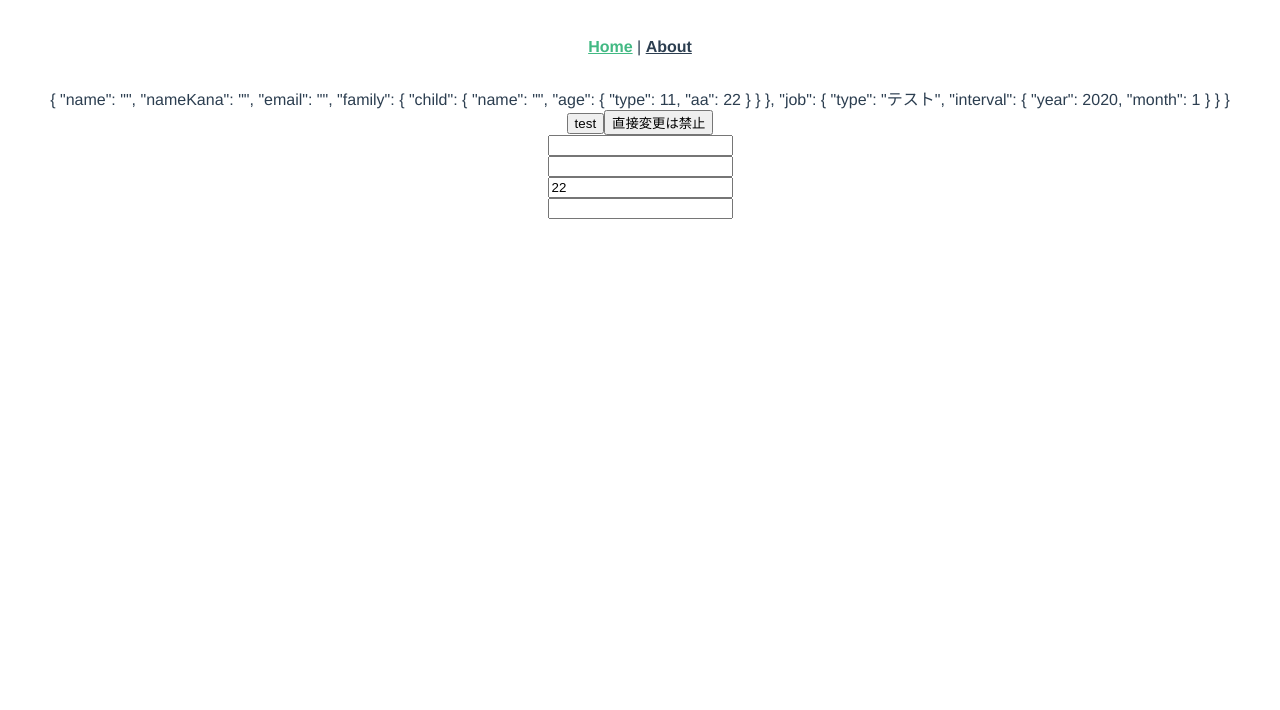
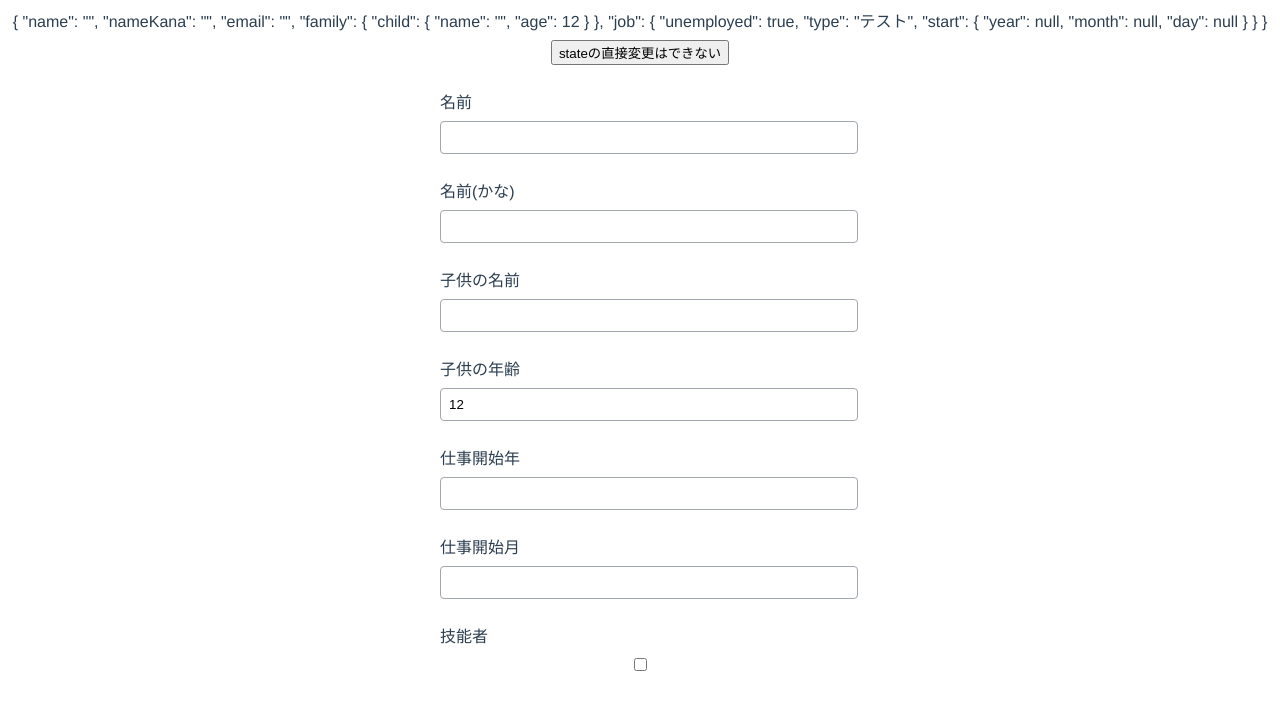
Before and after one commit to Uki884/vue-provide-form, a Vue app: page / in a window 1280 px wide. Shown: the top 710 px of the page. Built offline with nearby package versions, Linux system fonts and the light colour scheme.

Commit message:
一旦完成

```diff
--- a/src/App.vue
+++ b/src/App.vue
@@ -1,8 +1,4 @@
 <template>
-  <div id="nav">
-    <router-link to="/">Home</router-link> |
-    <router-link to="/about">About</router-link>
-  </div>
   <router-view />
 </template>
 
--- /dev/null
+++ b/src/components/atoms/BaseForm.vue
@@ -0,0 +1,18 @@
+<template>
+  <div class="base-form">
+    <slot />
+  </div>
+</template>
+
+<script lang="ts">
+import { defineComponent, computed } from "vue";
+
+export default defineComponent({});
+</script>
+
+<style scoped lang="scss">
+.base-form {
+  width: 400px;
+  margin: 0 auto;
+}
+</style>
--- a/src/components/atoms/BaseInput.vue
+++ b/src/components/atoms/BaseInput.vue
@@ -7,10 +7,18 @@ import { defineComponent, computed } from "vue";
 
 export default defineComponent({
   props: {
-    value: String,
+    value: [String, Number],
     keyName: String
   }
 });
 </script>
 
-<style scoped lang="scss"></style>
+<style scoped lang="scss">
+input {
+  outline: none;
+  border: 1px solid #a1a6af;
+  border-radius: 4px;
+  width: 100%;
+  padding: 8px;
+}
+</style>
--- /dev/null
+++ b/src/components/atoms/FormItem.vue
@@ -0,0 +1,30 @@
+<template>
+  <div class="form-item">
+    <form-label :label="label" />
+    <slot />
+  </div>
+</template>
+
+<script lang="ts">
+import { defineComponent, computed } from "vue";
+import FormLabel from "@/components/atoms/FormLabel.vue";
+
+export default defineComponent({
+  components: {
+    FormLabel
+  },
+  props: {
+    label: {
+      type: String,
+      default: ""
+    }
+  }
+});
+</script>
+
+<style scoped lang="scss">
+.form-item {
+  margin: 0 auto;
+  margin-bottom: 24px;
+}
+</style>
--- /dev/null
+++ b/src/components/atoms/FormLabel.vue
@@ -0,0 +1,27 @@
+<template>
+  <div class="form-label">
+    {{ label }}
+  </div>
+</template>
+
+<script lang="ts">
+import { defineComponent, computed } from "vue";
+
+export default defineComponent({
+  props: {
+    label: {
+      type: String,
+      default: ""
+    }
+  }
+});
+</script>
+
+<style scoped lang="scss">
+.form-label {
+  margin-bottom: 8px;
+  display: flex;
+  align-items: center;
+  position: relative;
+}
+</style>
--- a/src/components/organisms/UserForm/FormContent.vue
+++ b/src/components/organisms/UserForm/FormContent.vue
@@ -1,54 +1,73 @@
 <template>
-  <div class="form">
-    <button @click="useSetValue('name', 'aaaaaa')">test</button>
-    <button @click="directSet">直接変更は禁止</button>
-    <div class="form-item">
-      <InputText :inputItem="inputItems.name" />
-    </div>
-    <div class="form-item">
-      <InputText :inputItem="inputItems.nameKana" />
-    </div>
-    <div class="form-item">
-      <InputText :inputItem="inputItems.family_child_age_aa" />
-    </div>
-    <div class="form-item">
+  <base-form>
+    <form-item>
+      <button @click="directSetValue">stateの直接変更はできない</button>
+    </form-item>
+    <user-info />
+    <form-item label="子供の名前">
       <InputText :inputItem="inputItems.family_child_name" />
-    </div>
-  </div>
+    </form-item>
+    <form-item label="子供の年齢">
+      <InputText :inputItem="inputItems.family_child_age" />
+    </form-item>
+    <form-item label="仕事開始年">
+      <InputText :inputItem="inputItems.job_start_year" />
+    </form-item>
+    <form-item label="仕事開始月">
+      <InputText :inputItem="inputItems.job_start_month" />
+    </form-item>
+    <form-item label="技能者">
+      <input
+        :value="inputItems.job_unemployed.value"
+        @input="
+          inputItems.job_unemployed.setValue(
+            inputItems.job_unemployed.keyName,
+            $event.target.checked
+          )
+        "
+        type="checkbox"
+      />
+    </form-item>
+  </base-form>
 </template>
 
 <script lang="ts">
 import { defineComponent, computed } from "vue";
-import { useUserStore } from "@/views/User/userFormStore";
+import { useComponentStore } from "@/compositions/componentStore";
 import InputText from "@/components/molecules/InputText.vue";
+import BaseForm from "@/components/atoms/BaseForm.vue";
+import FormItem from "@/components/atoms/FormItem.vue";
+import UserInfo from "@/components/organisms/UserForm/UserInfo.vue";
+import { UserFormKey } from "@/compositions/storeKeys";
 
 export default defineComponent({
   name: "FormContent",
   components: {
-    InputText
+    BaseForm,
+    FormItem,
+    InputText,
+    UserInfo
   },
   setup(props, context) {
-    const { inputs, useSetValue, useInput } = useUserStore();
+    const { inputs, useSetValue, useInputs } = useComponentStore(UserFormKey);
 
-    const directSet = () => {
+    const directSetValue = () => {
       inputs.name = "aaaa";
     };
 
-    const inputItems = useInput(inputs);
+    const inputItems = useInputs(inputs);
     console.log(inputItems);
 
     return {
-      InputText,
       inputItems,
       inputs,
       useSetValue,
-      directSet
+      directSetValue
     };
   }
 });
 </script>
 
-<!-- Add "scoped" attribute to limit CSS to this component only -->
 <style scoped lang="scss">
 h3 {
   margin: 40px 0 0;
--- /dev/null
+++ b/src/components/organisms/UserForm/UserInfo.vue
@@ -0,0 +1,47 @@
+<template>
+  <div class="user-info">
+    <form-item label="名前">
+      <InputText :inputItem="inputItems.name" />
+    </form-item>
+    <form-item label="名前(かな)">
+      <InputText :inputItem="inputItems.nameKana" />
+    </form-item>
+  </div>
+</template>
+
+<script lang="ts">
+import { defineComponent, computed } from "vue";
+import { useComponentStore } from "@/compositions/componentStore";
+import { UserFormKey } from "@/compositions/storeKeys";
+import InputText from "@/components/molecules/InputText.vue";
+import FormItem from "@/components/atoms/FormItem.vue";
+
+export default defineComponent({
+  components: {
+    FormItem,
+    InputText
+  },
+  props: {
+    label: {
+      type: String,
+      default: ""
+    }
+  },
+  setup(props, context) {
+    const { inputs, useSetValue, useInputs } = useComponentStore(UserFormKey);
+    const inputItems = useInputs(inputs);
+    return {
+      inputItems
+    };
+  }
+});
+</script>
+
+<style scoped lang="scss">
+.form-label {
+  margin-bottom: 8px;
+  display: flex;
+  align-items: center;
+  position: relative;
+}
+</style>
--- /dev/null
+++ b/src/compositions/componentStore.ts
@@ -0,0 +1,75 @@
+import { InjectionKey, inject, provide, readonly, reactive } from "vue";
+
+import { set } from "lodash";
+
+const recursiveObject = (objects: any, name: string) => {
+  const items = objects;
+  if (typeof items !== "object") return;
+  const result = {} as any;
+  const recursive = (objects: any, name: string): any => {
+    if (typeof objects !== "object" || !objects) {
+      const reName = name.split(".").join("_");
+      result[reName] = { keyName: name, value: objects };
+      return result;
+    } else if (typeof objects === "object") {
+      for (const object in objects) {
+        recursive(objects[object], name + "." + object);
+      }
+      return result;
+    }
+  };
+
+  return recursive(items, name);
+};
+
+const createInputs = (inputs: any, func: Function) => {
+  const result = {} as any;
+  for (const input of Object.keys(inputs)) {
+    if (typeof inputs[input] !== "object") {
+      const item = {} as any;
+      item.keyName = input;
+      item.value = inputs[input];
+      item.setValue = func;
+      result[input] = item;
+    } else {
+      const items = recursiveObject(inputs[input], input);
+      for (const item of Object.keys(items)) {
+        items[item].setValue = func;
+        result[item] = items[item];
+      }
+    }
+  }
+  return { ...result };
+};
+
+export const useStore = (state: any): any => {
+  const inputs = readonly(state);
+
+  const setValue = (key: string, payload: any) => {
+    set(state, key, payload);
+  };
+
+  const useInputs = (inputs: any) => {
+    return createInputs(inputs, setValue);
+  };
+
+  return {
+    inputs,
+    useSetValue: setValue,
+    useInputs
+  };
+};
+
+export type Store = ReturnType<typeof useStore>;
+
+export const useComponentStore = (key: InjectionKey<Store>) => {
+  const store = inject(key) as Store;
+  if (!store) {
+    throw new Error("store is called without provider.");
+  }
+  return store;
+};
+
+export const provideComponentStore = (key: InjectionKey<Store>, state: any) => {
+  provide(key, useStore(state));
+};
--- /dev/null
+++ b/src/compositions/storeKeys.ts
@@ -0,0 +1,4 @@
+import { InjectionKey } from "vue";
+import { Store } from "@/compositions/componentStore";
+
+export const UserFormKey: InjectionKey<Store> = Symbol("UserForm");
--- a/src/views/User/Index.vue
+++ b/src/views/User/Index.vue
@@ -7,8 +7,9 @@
 
 <script lang="ts">
 import { defineComponent, reactive } from "vue";
-import FormContent from "@/components/organisms/UserForm/FormContent.vue"; // @ is an alias to /src
-import { provideStore, useUserForm } from "@/views/User/userFormStore.ts";
+import FormContent from "@/components/organisms/UserForm/FormContent.vue";
+import { provideComponentStore, useStore } from "@/compositions/componentStore";
+import { UserFormKey } from "@/compositions/storeKeys";
 
 export default defineComponent({
   name: "Home",
@@ -16,30 +17,29 @@ export default defineComponent({
     FormContent
   },
   setup(props, context) {
-    const input = reactive({
+    const state = reactive({
       name: "",
       nameKana: "",
       email: "",
       family: {
         child: {
           name: "",
-          age: {
-            type: 11,
-            aa: 22
-          }
+          age: 12
         }
       },
       job: {
+        unemployed: true,
         type: "テスト",
-        interval: {
-          year: 2020,
-          month: 1
+        start: {
+          year: null,
+          month: null,
+          day: null
         }
       }
     });
 
-    const { inputs } = useUserForm(input);
-    provideStore(input);
+    const { inputs } = useStore(state);
+    provideComponentStore(UserFormKey, state);
     return {
       inputs
     };
--- a/src/views/User/userFormStore.ts
+++ /dev/null
@@ -1,73 +0,0 @@
-import { InjectionKey, inject, provide, readonly } from "vue";
-
-import { set } from "lodash";
-
-export const Key: InjectionKey<Store> = Symbol("UserForm");
-
-const recursiveObject = (objects: any, name: string) => {
-  const items = objects;
-  if (typeof items !== "object") return;
-  const result = {} as any;
-  const recursive = (objects: any, name: string): any => {
-    if (typeof objects !== "object") {
-      const reName = name.split(".").join("_");
-      result[reName] = { keyName: name, value: objects };
-      return result;
-    } else if (typeof objects === "object") {
-      for (const object in objects) {
-        recursive(objects[object], name + "." + object);
-      }
-      return result;
-    }
-  };
-
-  return recursive(items, name);
-};
-
-export const useUserForm = (state: any): any => {
-  const inputs = readonly(state);
-
-  const setValue = (key: string, payload: any) => {
-    set(state, key, payload);
-  };
-
-  const useInput = (inputs: any) => {
-    const result = {} as any;
-    for (const input of Object.keys(inputs)) {
-      if (typeof inputs[input] === "string") {
-        const item = {} as any;
-        item.keyName = input;
-        item.value = inputs[input];
-        item.setValue = setValue;
-        result[input] = item;
-      } else {
-        const items = recursiveObject(inputs[input], input);
-        for (const item of Object.keys(items)) {
-          items[item].setValue = setValue;
-          result[item] = items[item];
-        }
-      }
-    }
-    return { ...result };
-  };
-
-  return {
-    inputs,
-    useSetValue: setValue,
-    useInput
-  };
-};
-
-export type Store = ReturnType<typeof useUserForm>;
-
-export const useUserStore = () => {
-  const store = inject(Key) as Store;
-  if (!store) {
-    throw new Error("store is called without provider.");
-  }
-  return store;
-};
-
-export const provideStore = (state: any) => {
-  provide(Key, useUserForm(state));
-};
```
Also changed, not shown: 1 other file (tests, documents, lock files or other folders).
